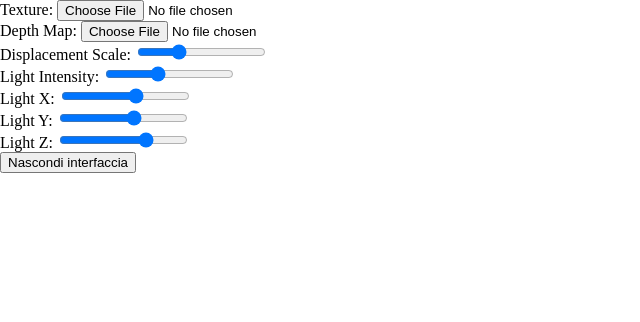
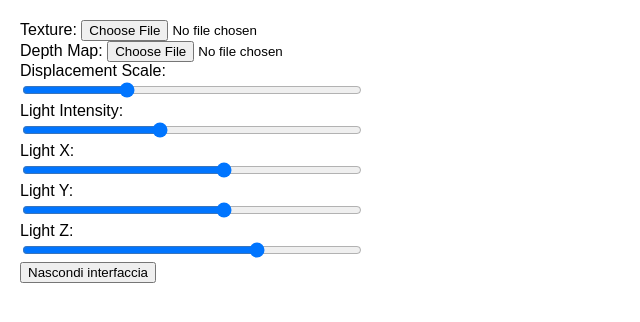
Before and after one commit to giovannire65/textures, a plain HTML site: page index.html in a window 1280 px wide. Shown: the whole page, without its empty margins (0-640 px from the left). Drawn offline with nearby package versions, Linux system fonts and the light colour scheme.

Commit message:
Update style.css

```diff
--- a/style.css
+++ b/style.css
@@ -1,8 +1,21 @@
 body {
   margin: 0;
   overflow: hidden;
+  font-family: sans-serif;
 }
 #viewer {
   width: 100vw;
   height: 100vh;
 }
+#controls {
+  position: absolute;
+  top: 10px;
+  left: 10px;
+  background: rgba(255,255,255,0.8);
+  padding: 10px;
+  border-radius: 10px;
+  z-index: 10;
+}
+input[type="range"] {
+  width: 100%;
+}
```
